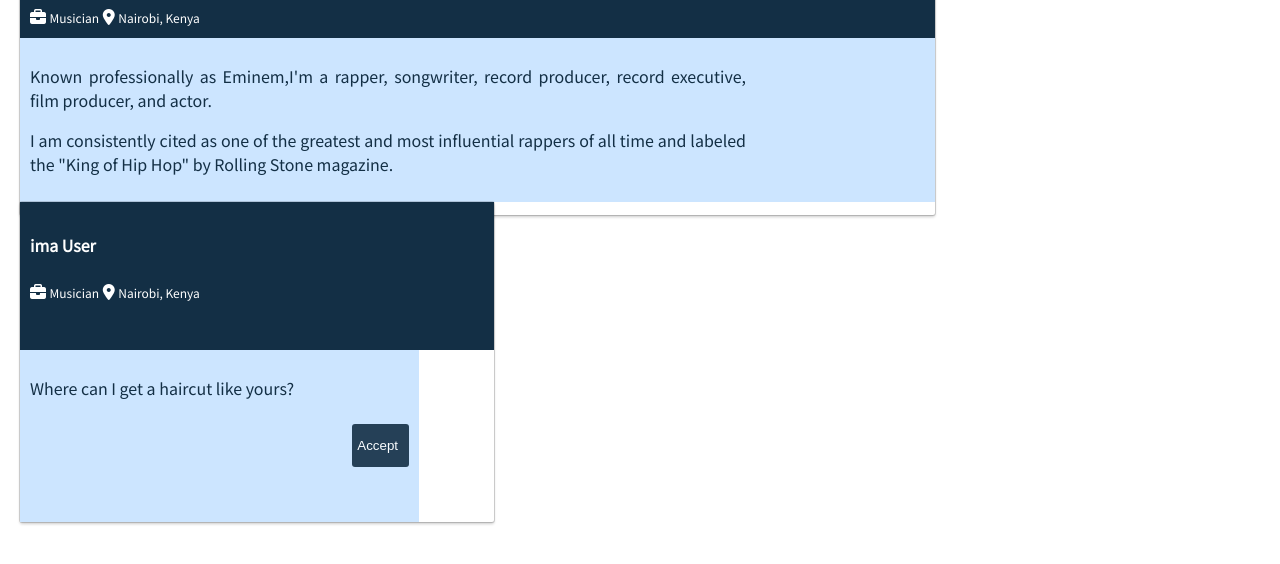
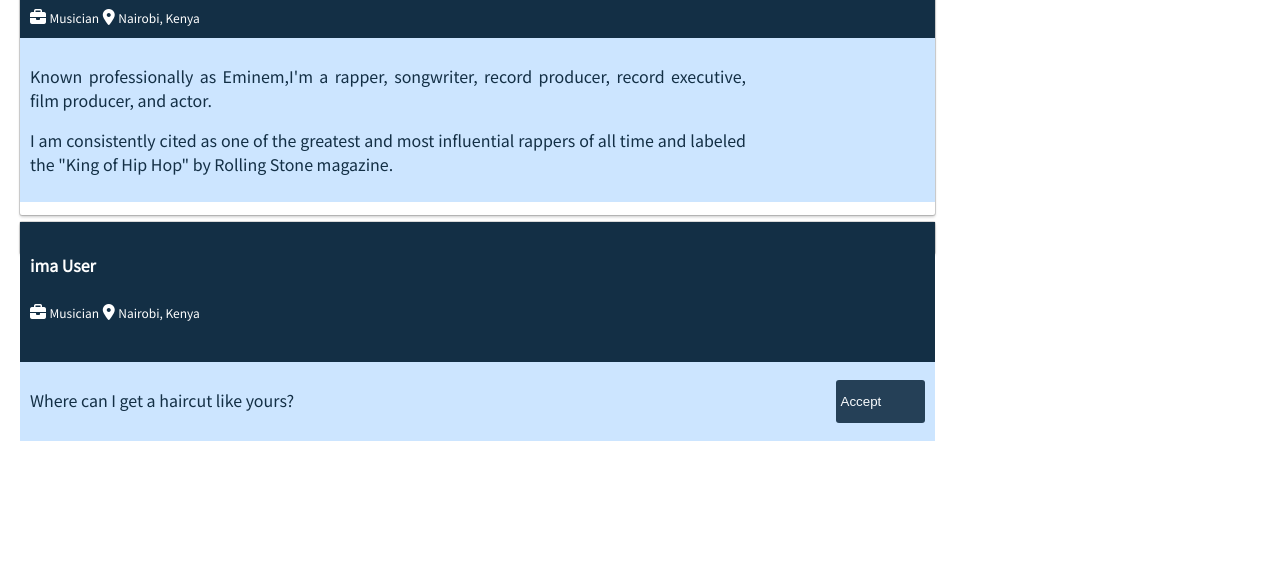
Before and after one commit to BurnerB/Free-Mentors, a plain HTML site: page UI/mentor-profile.html in a window 1280 px wide. Shown: the part 180-744 px from the top of the page. Drawn offline with Linux system fonts and the light colour scheme.

Commit message:
ft(ui):style Mentor view sessions[Finish #167571669]

```diff
--- a/UI/css/style.css
+++ b/UI/css/style.css
@@ -397,9 +397,28 @@
     width: 40%;
     display: block;
     margin: 0 auto;
+}
 
+/* User requests */
+.requests{
+    margin-top:20px;
+    width: 100%;
+    height: 10%;
+}
+.banner2{
+    height: 15vh;
+}
+.info-3{
+    background: #cce5ff;
+    width: 100%;
+    display: flex;
+    justify-content: space-between;
+}
 
+.info-3 button{
+    width: 10%;
 }
+
 @media(max-width:590px){
     .nav-link-wrapper{
         text-align: center;
```
